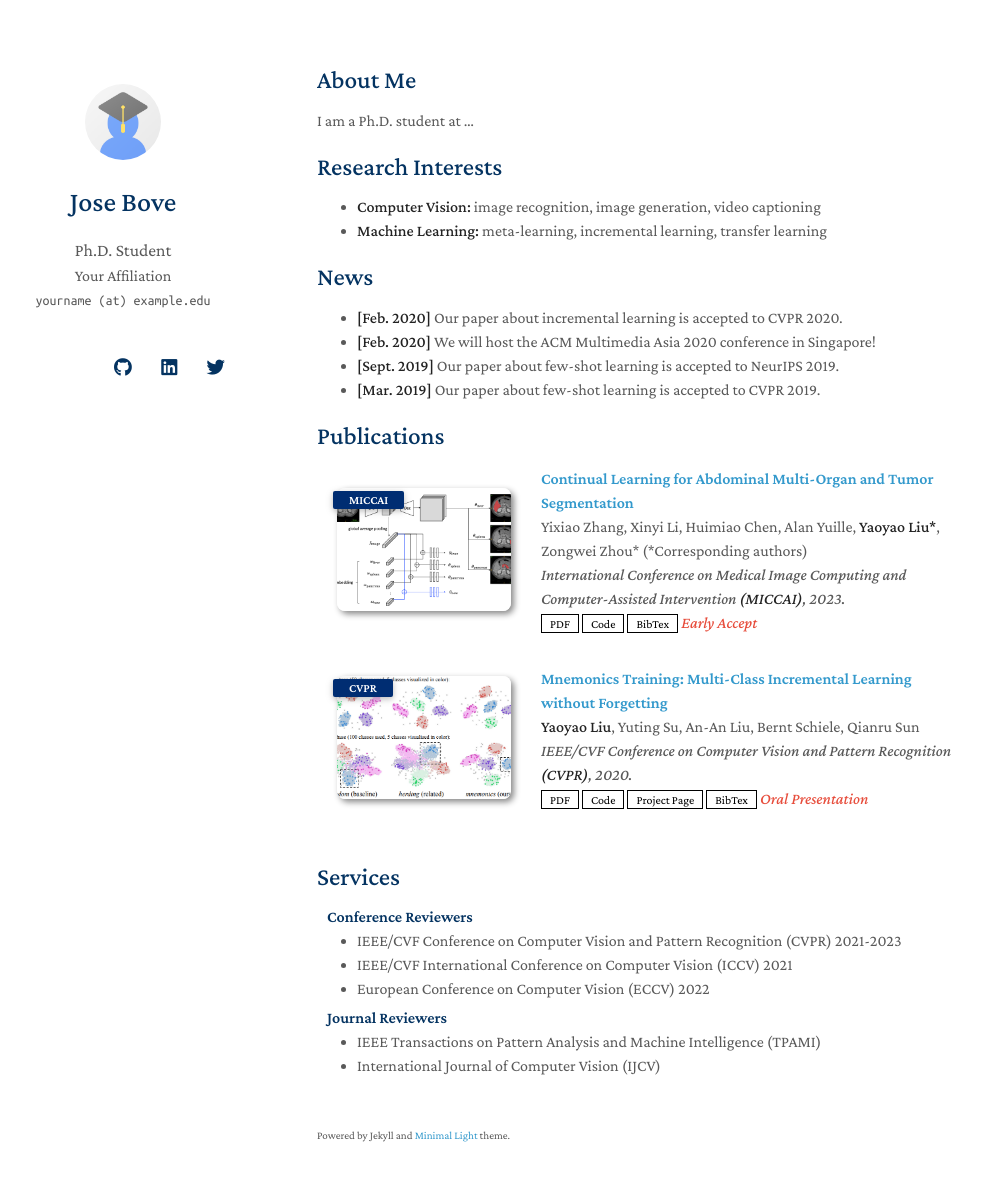
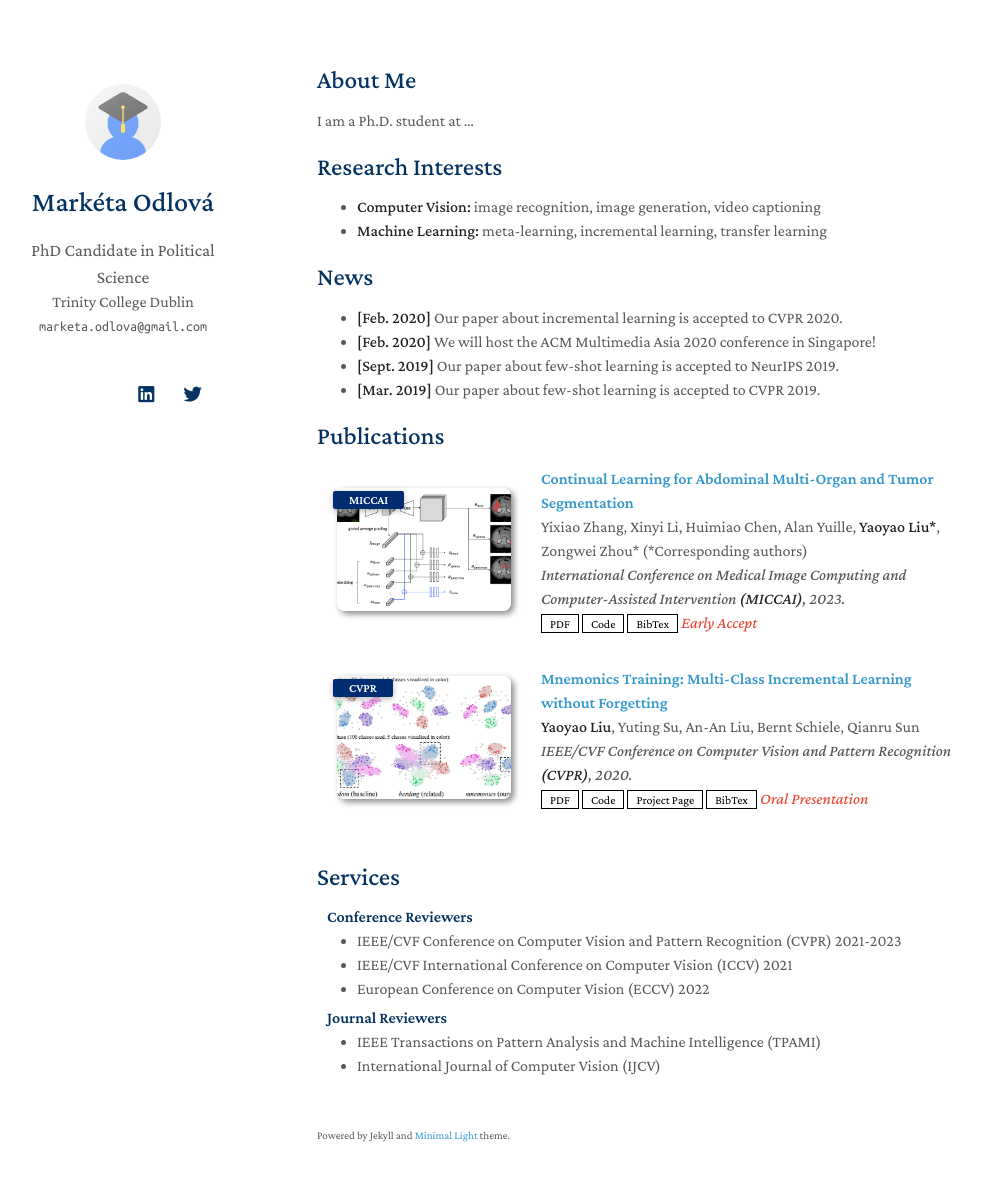
Before and after one commit to marketao/marketao.github.io, a Jekyll site: the page built from index.md, in a window 1280 px wide and 1216 px high. Shown: the top 1181 px of the window, without its empty margins (153-1135 px from the left). Built offline with Jekyll 4.4.1, drawn with Linux system fonts in a browser that asks for light colours; nearby versions of some CDN libraries; a style sheet for code colours, icons or effects is not loaded; our own code applies the rules of GitHub Pages for plain Markdown files.

Commit message:
Update _config.yml

```diff
--- a/_config.yml
+++ b/_config.yml
@@ -1,8 +1,8 @@
 # Basic Information
-title: Jose Bove
-position: Ph.D. Student
-affiliation: Your Affiliation
-email: yourname (at) example.edu
+title: Markéta Odlová
+position: PhD Candidate in Political Science
+affiliation: Trinity College Dublin
+email: marketa.odlova@gmail.com
 
 # Search Engine Optimization (SEO)
 # The following information is used to improve the website traffic from search engines, e.g., Google.
@@ -14,9 +14,8 @@ canonical: https://minimal-light-theme.yliu.me/
 # If you don't need one of them, you may delete the corresponding line.
 google_scholar: https://scholar.google.com/
 cv_link: assets/files/curriculum_vitae.pdf
-github_link: https://github.com/
-linkedin: https://www.linkedin.com/
-twitter: https://twitter.com/
+linkedin: https://www.linkedin.com/marketaodlova/
+twitter: https://twitter.com/MarketaOdlova/
 
 # Images (e.g., your profile picture and your website's favicon)
 # "favicon" and "favicon_dark" are used for the light and dark modes, respectively.
@@ -30,7 +29,7 @@ enable_footnote: true
 
 # Auto Dark Mode
 # You may use the option to disable the automatic dark theme
-auto_dark_mode: true
+auto_dark_mode: false
 
 # Font
 # You can use this option to choose between Serif or Sans Serif fonts.
```
